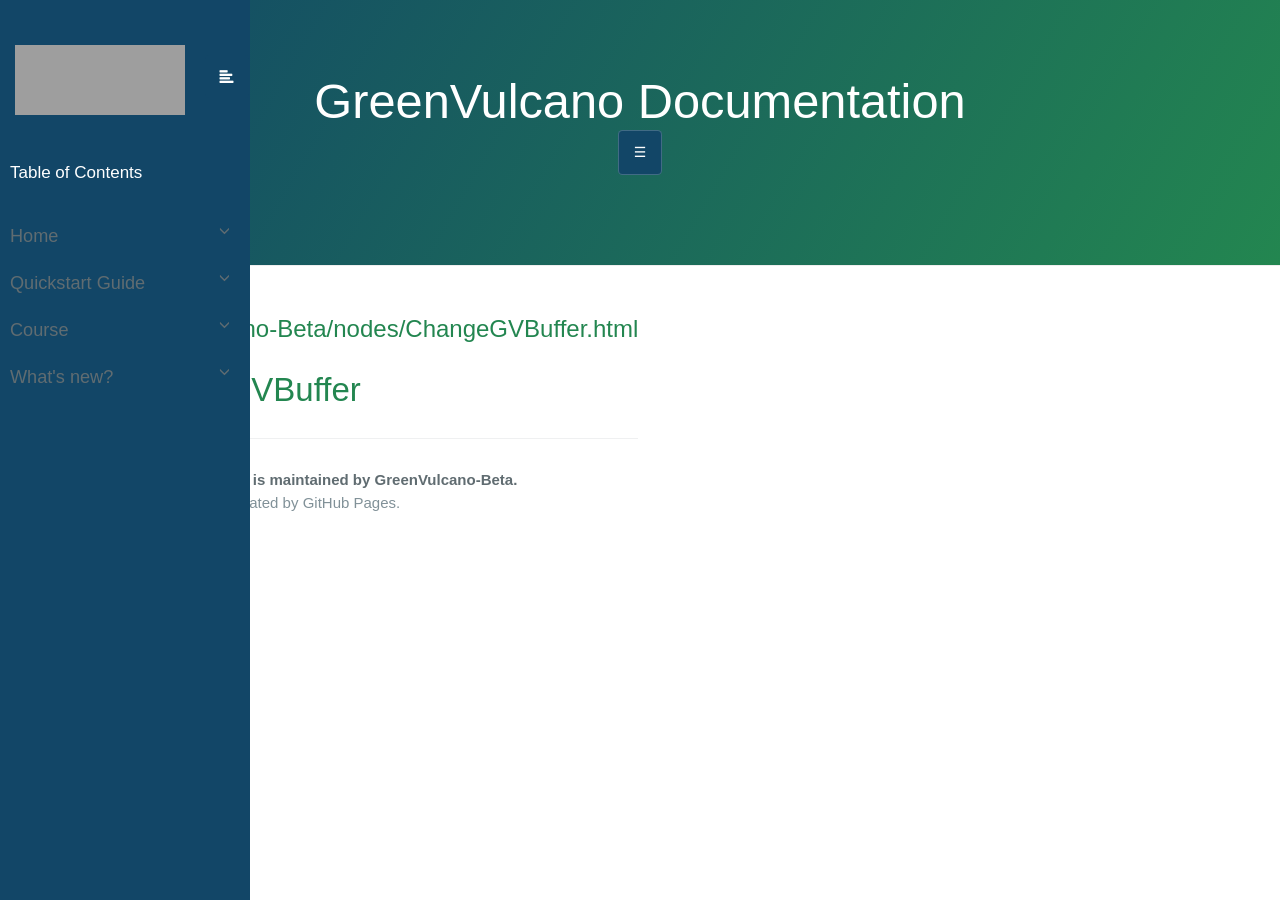
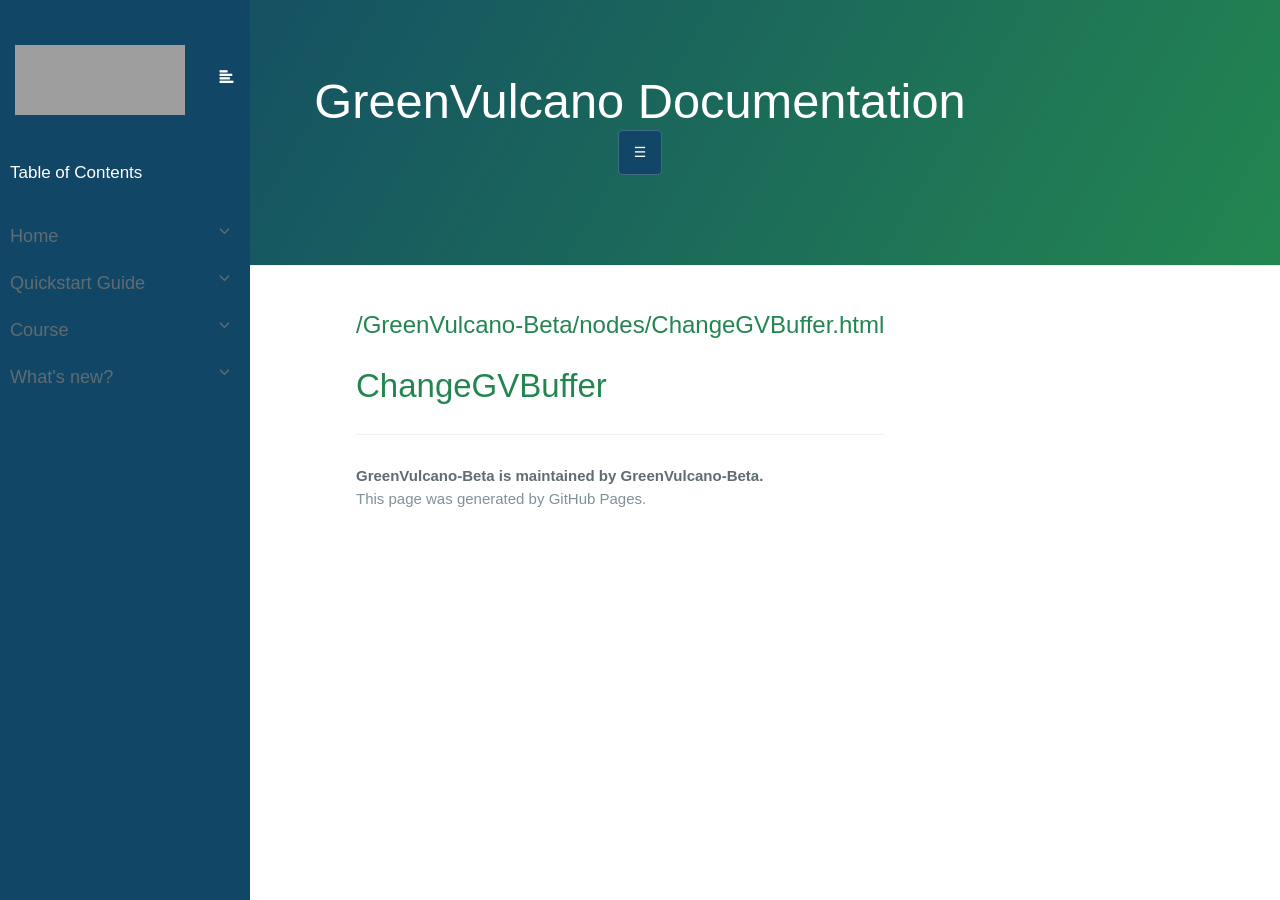
Before and after one commit to dianamw/GreenVulcano-Beta, a Jekyll site: the page built from nodes/ChangeGVBuffer.md, in a window 1280 px wide and 900 px high. Built offline with Jekyll 4.4.1, drawn with Linux system fonts in a browser that asks for light colours; our own code applies the rules of GitHub Pages for plain Markdown files; the repository's description, which GitHub fills in, is left out; grey boxes are pictures that could not be loaded.

Commit message:
Update style.scss

```diff
--- a/assets/css/style.scss
+++ b/assets/css/style.scss
@@ -147,9 +147,13 @@ a.article, a.article:hover {
     CONTENT STYLE
 ----------------------------------------------------- */
 #main {
-    padding: 20px;
+    /*padding: 20px;
     min-height: 100vh;
-    transition: all 0.3s;
+    transition: all 0.3s;*/
+
+    transition: margin-left .5s;
+    padding: 16px;
+    margin-left: 250px
 }
 
 /* ---------------------------------------------------
```
